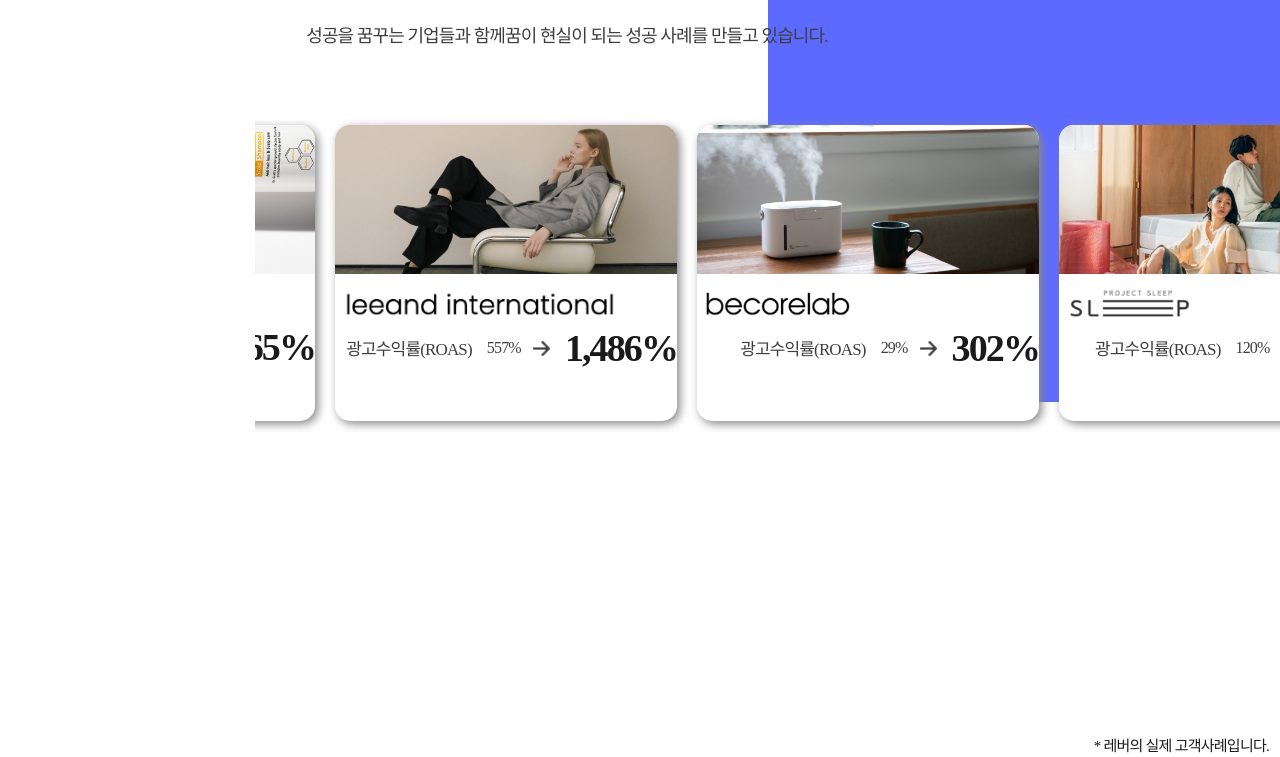
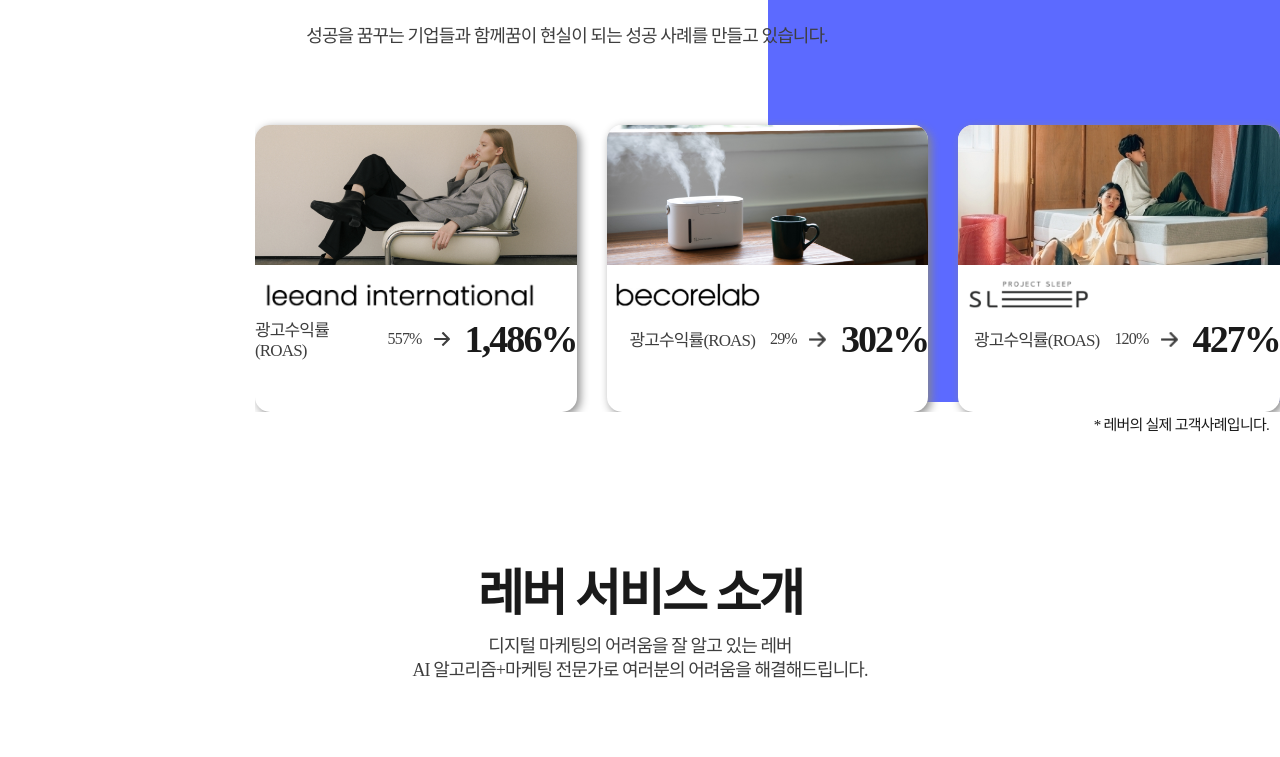
Before and after one commit to gorillaKim/react-landing-boilerplate, a Next.js app: page / in a window 1280 px wide. Shown: the part 1238-1995 px from the top of the page. Built offline with nearby package versions, Linux system fonts and the light colour scheme; a web font is replaced by a local one.

Commit message:
feat: slider-slic에서 swiper 로 라이브러리 변경

```diff
--- a/package.json
+++ b/package.json
@@ -34,6 +34,7 @@
     "slick-carousel": "^1.8.1",
     "styled-components": "^5.3.0",
     "styled-reset": "^4.3.4",
+    "swiper": "^6.6.2",
     "typescript": "^4.2.4"
   },
   "devDependencies": {
--- /dev/null
+++ b/pages/_app.js
@@ -0,0 +1,6 @@
+import 'swiper/swiper.scss'
+import 'swiper/components/scrollbar/scrollbar.scss'
+
+export default function MyApp({ Component, pageProps }) {
+  return <Component {...pageProps} />
+}
--- a/src/components/SuccessStory/SuccessStorySlider.tsx
+++ b/src/components/SuccessStory/SuccessStorySlider.tsx
@@ -1,11 +1,11 @@
 import React, { FC } from 'react'
 import styled from 'styled-components'
-import CustomSlider from 'components/CustomSlider'
 import { cssBreakPoint } from 'styles/constant'
+import SwiperCore, { Mousewheel } from 'swiper'
+import { Swiper, SwiperSlide } from 'swiper/react'
 
 const SliderItem = styled.div`
   height: fit-content;
-  display: inline-block;
   overflow: hidden;
   border-radius: 15px;
   position: relative;
@@ -14,9 +14,7 @@
   background: white;
 
   @media (max-width: ${cssBreakPoint.tablet}) {
-    width: 44vw;
-    margin-left: 40px;
-    margin-right: 0px;
+    margin: 0 auto;
     img {
       height: auto;
     }
@@ -32,9 +30,8 @@
   }
 
   @media (max-width: ${cssBreakPoint.mobileMd}) {
-    width: 80vw;
     .content {
-      height: 214px;
+      height: fit-content;
     }
     .title {
       .top {
@@ -149,6 +146,26 @@
   object-fit: contain;
   overflow: hidden;
 `
+const CustomSwiper = styled(Swiper)`
+  .swiper-wrapper {
+    display: inline-flex;
+    height: fit-content;
+  }
+  &.mobile {
+    display: none;
+  }
+  &.desktop {
+    display: block;
+  }
+  @media (max-width: ${cssBreakPoint.tablet}) {
+    &.mobile {
+      display: block;
+    }
+    &.desktop {
+      display: none;
+    }
+  }
+`
 
 interface ISuccessStorySlider {
   slidesToShow: number
@@ -156,12 +173,15 @@
   items: any
 }
 
+SwiperCore.use([Mousewheel])
+
 const SuccessStorySlider: FC<ISuccessStorySlider> = ({ items, slidesToShow, className }) => {
   return (
-    <CustomSlider className={className} slidesToShow={slidesToShow}>
-      {items.map((item: any) => {
+    <CustomSwiper className={className} slidesPerView={slidesToShow} mousewheel spaceBetween={30}>
+      {items.map((item: any, index: number) => {
         return (
-          <SliderItem style={{ width: '30%' }}>
+          <SwiperSlide virtualIndex={index}>
+            <SliderItem>
               <div className={'content'}>
                 <img src={item.mainImg.desktop} alt="메인이미지_컴퓨터버전" className={'desktop'} />
                 <img src={item.mainImg.mobile} alt="메인이미지_모바일버전" className={'mobile'} />
@@ -178,9 +198,10 @@
                 </div>
               </div>
             </SliderItem>
+          </SwiperSlide>
         )
       })}
-    </CustomSlider>
+    </CustomSwiper>
   )
 }
 
--- a/src/components/SuccessStory/index.tsx
+++ b/src/components/SuccessStory/index.tsx
@@ -100,9 +100,11 @@
 const Content = styled.div`
   margin-top: 68px;
   width: 100%;
+
   @media (max-width: ${cssBreakPoint.tablet}) {
-    width: 100%;
-    margin-right: unset;
+    width: 90%;
+    margin-right: 5%;
+    margin-left: 5%;
   }
 `
 const Bottom = styled.div`
@@ -137,7 +139,7 @@
         </Title>
         <Content>
           <SuccessStorySlider items={items} className={'desktop'} slidesToShow={3} />
-          <SuccessStorySlider items={items} className={'mobile'} slidesToShow={2} />
+          <SuccessStorySlider items={items} className={'mobile'} slidesToShow={1} />
         </Content>
         <Bottom>
           <p>* 레버의 실제 고객사례입니다.</p>
```
Also changed, not shown: src/constants/animation.ts (added, +22 -0 lines), src/styles/GlobalStyle.ts (+4 -4 lines). Lines whose indentation alone changed are shown as unchanged.
